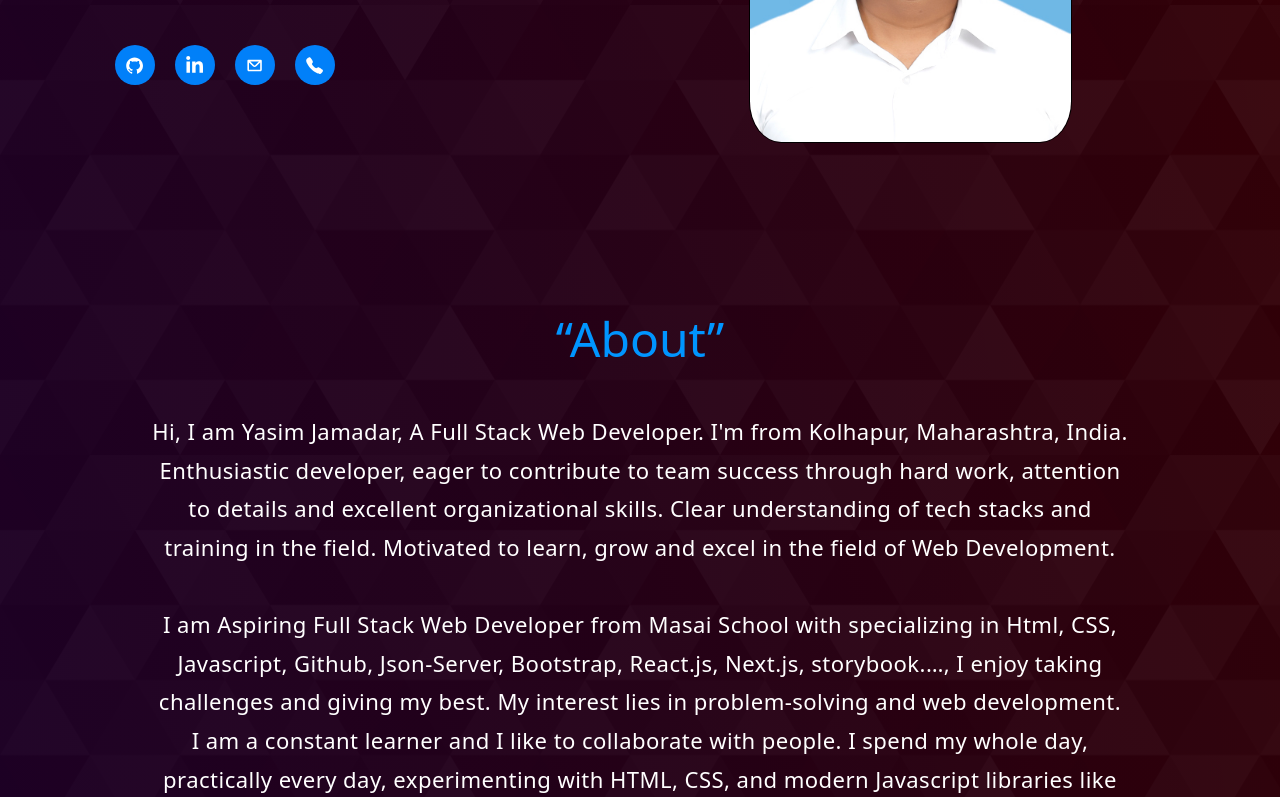
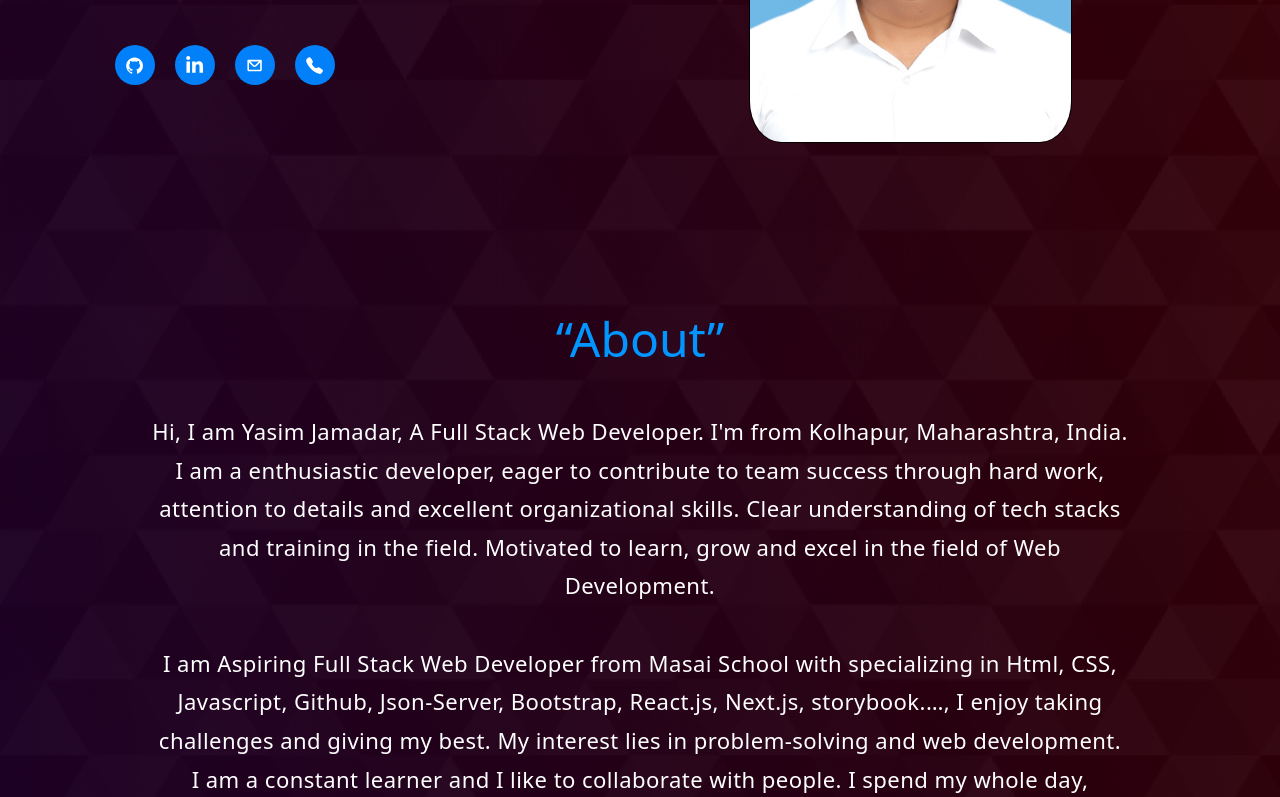
Before and after one commit to Yasin051197/Yasin051197.github.io, a React (Create React App) app: page / in a window 1280 px wide. Shown: the part 445-1242 px from the top of the page. Built offline with nearby package versions, Linux system fonts and the light colour scheme.

Commit message:
added ids clssnames

```diff
--- a/src/components/About/About2.js
+++ b/src/components/About/About2.js
@@ -4,17 +4,17 @@ import { Container, Row, Col } from "react-bootstrap";
 function About2() {
     return (
         <Container fluid className="home-about-section" id="about">
-            <Container>
-                <Row>
+            <Container className="about">
+                <Row className="section">
                     <Col md={12} className="home-about-description">
                         <h1 style={{ fontSize: "3em" }}>
                             <span className="purple">“About” </span>
                         </h1>
                         <p className="home-about-body">
-                            <span className="myabout first-about">
+                            <span className="myabout first-about" id="#user-detail-intro">
                                 Hi, I am Yasim Jamadar, A Full Stack Web Developer.
                                 I'm from Kolhapur, Maharashtra, India.
-                                Enthusiastic developer, eager to contribute to team
+                                I am a enthusiastic developer, eager to contribute to team
                                 success through hard work, attention to details and
                                 excellent organizational skills. Clear understanding of
                                 tech stacks and training in the field. Motivated to learn,
@@ -22,8 +22,8 @@ function About2() {
                             </span>
                             <br />
                             <br />
-                            <span className="myabout second-about">
-                               I am Aspiring Full Stack Web Developer from Masai School with specializing in
+                            <span  id="#user-detail-intro" className="myabout second-about">
+                                I am Aspiring Full Stack Web Developer from Masai School with specializing in
                                 Html, CSS, Javascript, Github, Json-Server, Bootstrap, React.js, Next.js, storybook.…,
                                 I enjoy taking challenges and giving my best.
                                 My interest lies in problem-solving and web development.
--- a/src/components/Home/Home.js
+++ b/src/components/Home/Home.js
@@ -23,7 +23,7 @@ function Home() {
                 <strong id="user-detail-name" className="main-name"> Yasim Jamadar</strong>
               </h6>
               <h6 className="sub-heading-name">
-                <strong>FULL STACK WEB DEVELOPER(Full-Time)</strong>
+                <strong id="user-detail-intro" >FULL STACK WEB DEVELOPER(Full-Time)</strong>
               </h6>
               <h4 className="sub-heading-name">
                 From
--- a/src/components/Navbar.jsx
+++ b/src/components/Navbar.jsx
@@ -85,41 +85,44 @@ function NavBar() {
           <Nav className="ml-auto" defaultActiveKey="#home">
             <Nav.Item id="nav-menu">
               <Nav.Link
-                id="nav-menu"
+                className="nav-link"
                 onClick={() => scrollToFunction("scrollHome")}
               >
-                <span>Home</span>
+                <span className="home">Home</span>
               </Nav.Link>
             </Nav.Item>
 
             <Nav.Item id="nav-menu" >
               <Nav.Link
+              className="nav-link"
                 onClick={() => scrollToFunction("scrollAbout")}
               >
 
-                <span>About</span>
+                <span className="about">About</span>
               </Nav.Link>
             </Nav.Item>
 
             <Nav.Item id="nav-menu">
               <Nav.Link
+              className="nav-link"
                 onClick={() => scrollToFunction("scrollSkills")}
               >
-                <span>Skills</span>
+                <span className="skills">Skills</span>
               </Nav.Link>
             </Nav.Item>
 
             <Nav.Item id="nav-menu">
               <Nav.Link
-
+                className="nav-link"
                 onClick={() => scrollToFunction("scrollProjects")}
               >
-                <span>Projects</span>
+                <span className="projects">Projects</span>
               </Nav.Link>
             </Nav.Item>
 
             <Nav.Item id="nav-menu">
               <Nav.Link
+              className="nav-link"
               >
 
                 <Nav onClick={()=>newtab()}>Resume</Nav>
```
